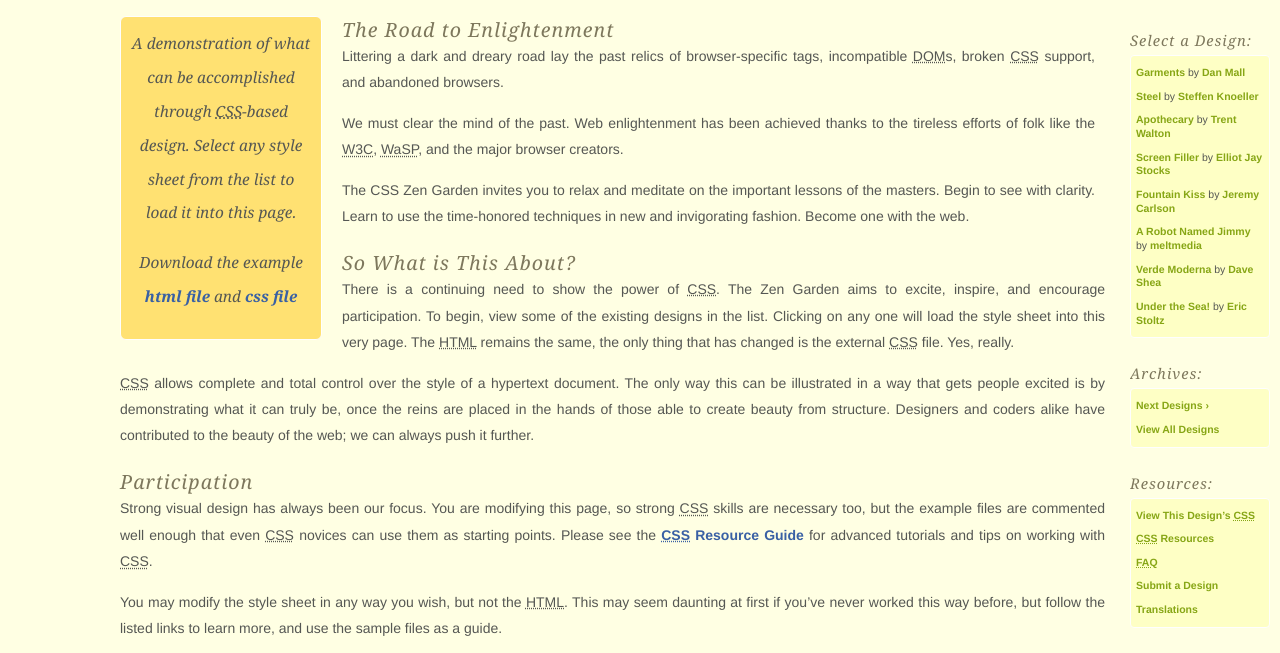
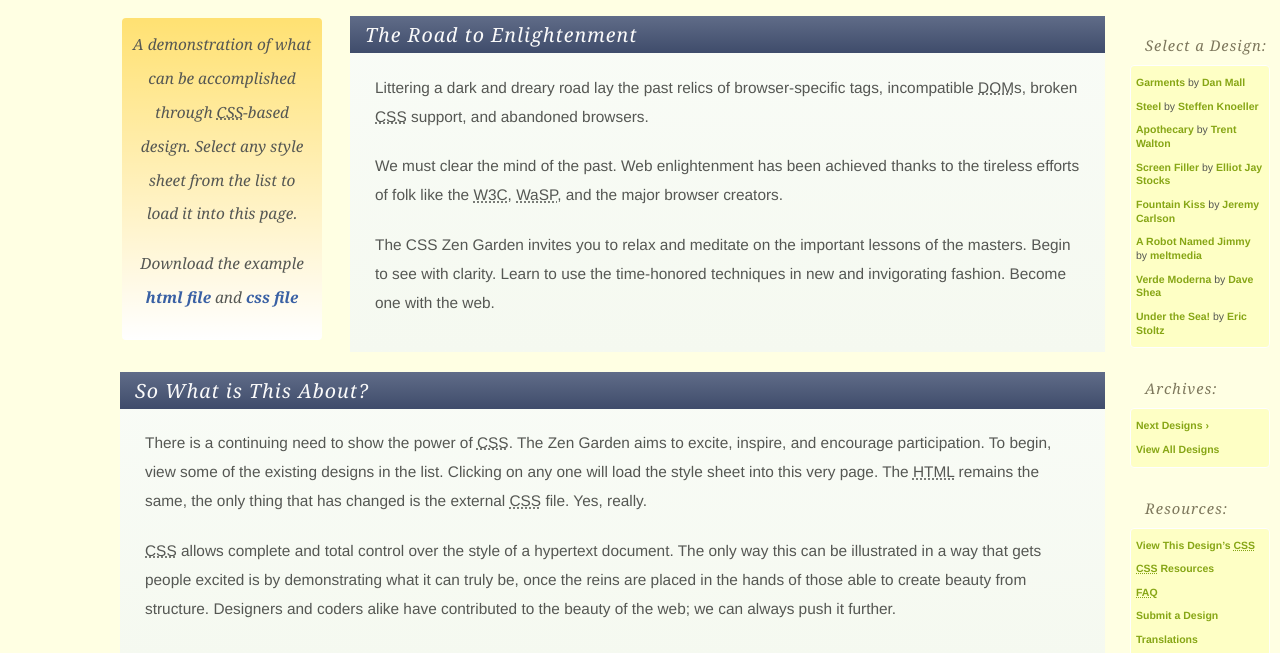
Before and after one commit to sengeezer/czg-app, a website: page app/index.html in a window 1280 px wide. Shown: the part 120-773 px from the top of the page. Drawn offline with nearby package versions, Linux system fonts and the light colour scheme; files that its build step writes are made by us from their sources.

Commit message:
Completed stage of design

```diff
--- a/app/styles/main.scss
+++ b/app/styles/main.scss
@@ -17,6 +17,7 @@ html {
 body {
   font: 14px 'Helvetica Neue', Helvetica, Arial, sans-serif;
   line-height: 1.88889;
+  background-color:#ffffe3;
   color: #555753;
   margin: 0;
   padding: 0;
@@ -24,14 +25,15 @@ body {
 
 p {
   margin-top: 0;
-    text-align: justify;
+  // text-align: justify;
 }
 
 h3 {
+  background: linear-gradient(to bottom, rgba(96,108,136,1) 0%,rgba(63,76,107,1) 100%);
   font: italic normal 1.4em georgia, sans-serif;
   letter-spacing: 1px;
-    margin-bottom: 0;
-    color: #7d775c;
+  padding: 5px 15px;
+  color: #fafafa;
 }
 
 a {
@@ -56,7 +58,7 @@ abbr { border-bottom: none; }
 /* specific divs */
 
 .page-wrapper {
-    background-color: #ffffe3;
+  // background-color: #ffffe3;
   padding: 0 175px 0 110px;
   margin: 0;
   position: relative;
@@ -97,9 +99,10 @@ header {
 }
 
 .summary {
-    background-color: #ffe172;
+  // background-color: #ffe172;
+  background: #ffe172 linear-gradient(to bottom, rgba(255,255,255,0) 0%,rgba(255,255,255,1) 100%);
   border-radius:6px;
-    border: 1px solid #fefefe;
+  border: 2px solid #ffffe3;
   clear: both;
   margin: 0 20px 20px 10px;
   padding:10px;
@@ -111,9 +114,22 @@ header {
   }
 }
 
+.preamble, .explanation, .participation, .benefits, .requirements {
+  background: linear-gradient(to bottom, rgba(249,252,247,1) 0%,rgba(245,249,240,1) 100%);
+  p {
+    padding: 0 25px 5px 25px;
+    font-size:1.1em;
+  }
+  p:last-child {
+    padding-bottom: 35px;
+  }
+}
+
 .preamble {
   clear: right;
-    padding: 0px 10px 0 10px;
+  // padding: 0 0 0 10px;
+  margin-left:240px;
+  // background-color: #fefefe;
 }
 
 .supporting {
@@ -142,6 +158,9 @@ footer {
     width: 140px;
   }
   h3 {
+    background:transparent;
+    color:#7d775c;
+    margin-bottom: 0;
     &.select {
       margin: 10px 0 5px 0;
       white-space: nowrap;
@@ -183,3 +202,16 @@ footer {
   width: 148px;
   height: 110px;
 }
+
+$extras: 6;
+%extra-styles {
+  display: none;
+}
+
+@mixin extra-x-list {
+  @for $i from 1 through $extras {
+    .extra#{$i} { @extend %extra-styles; }
+  }
+}
+
+@include extra-x-list;
```
Lines whose indentation alone changed are shown as unchanged.
